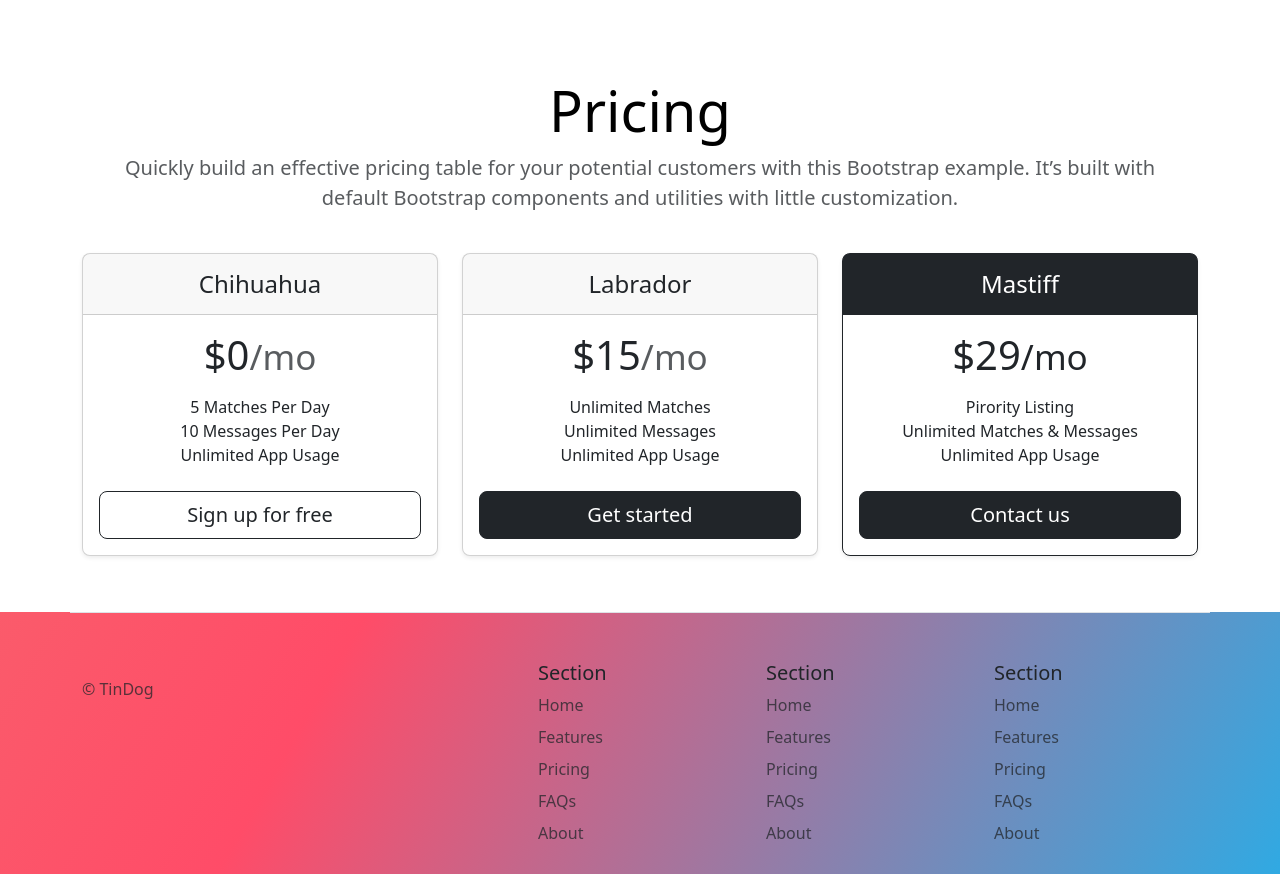
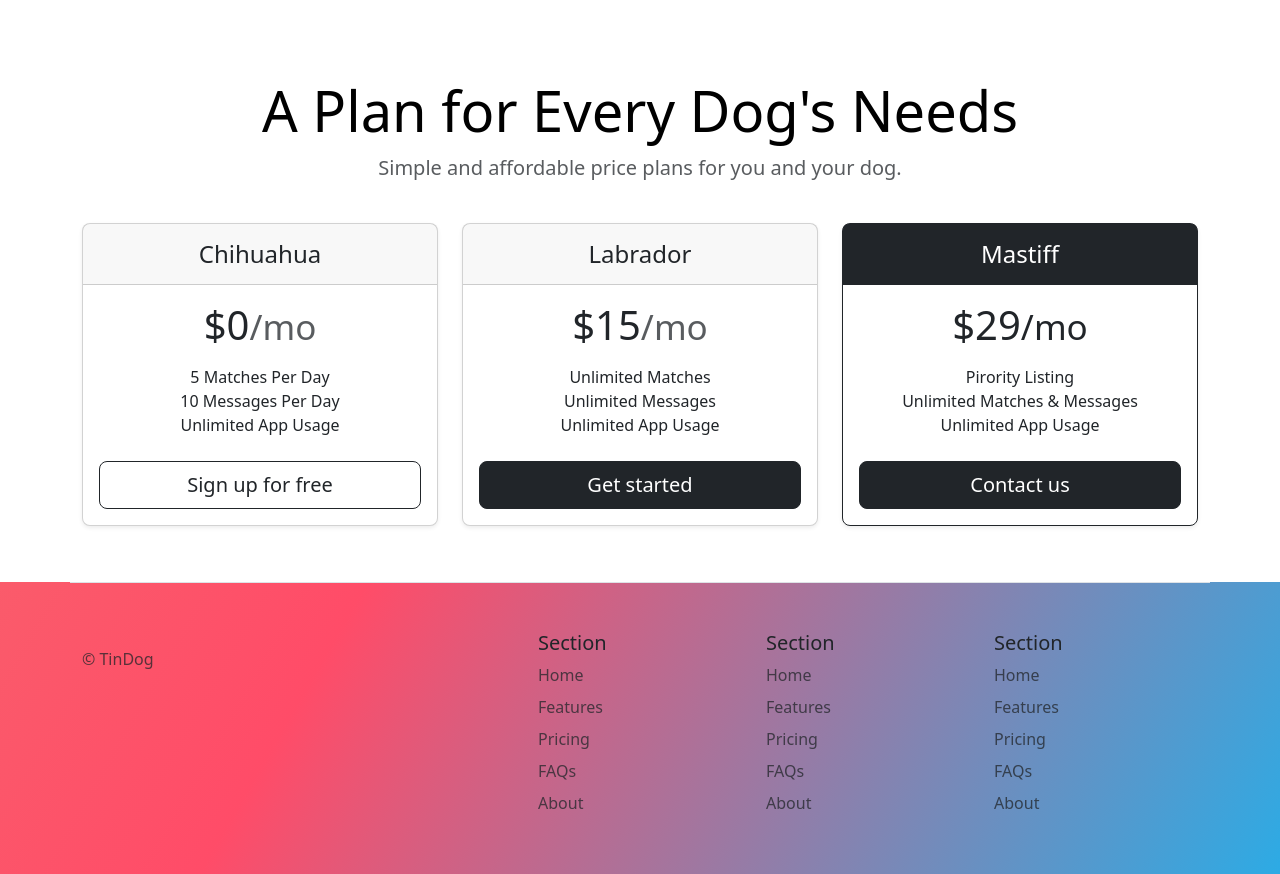
Before and after one commit to valentinbarta/tindog-bootstrap, a plain HTML site: page index.html in a window 1280 px wide. Shown: the part 1379-2253 px from the top of the page. Drawn offline with nearby package versions, Linux system fonts and the light colour scheme.

Commit message:
Update index.html

```diff
--- a/index.html
+++ b/index.html
@@ -217,11 +217,9 @@
     <section id="pricing">
       <div class="container py-3 mt-5">
         <div class="pricing-header p-3 pb-md-4 mx-auto text-center">
-          <h1 class="display-4 fw-normal text-body-emphasis">Pricing</h1>
+          <h1 class="display-4 fw-normal text-body-emphasis">A Plan for Every Dog's Needs</h1>
           <p class="fs-5 text-body-secondary">
-            Quickly build an effective pricing table for your potential
-            customers with this Bootstrap example. It’s built with default
-            Bootstrap components and utilities with little customization.
+Simple and affordable price plans for you and your dog.
           </p>
         </div>
         <main>
```
